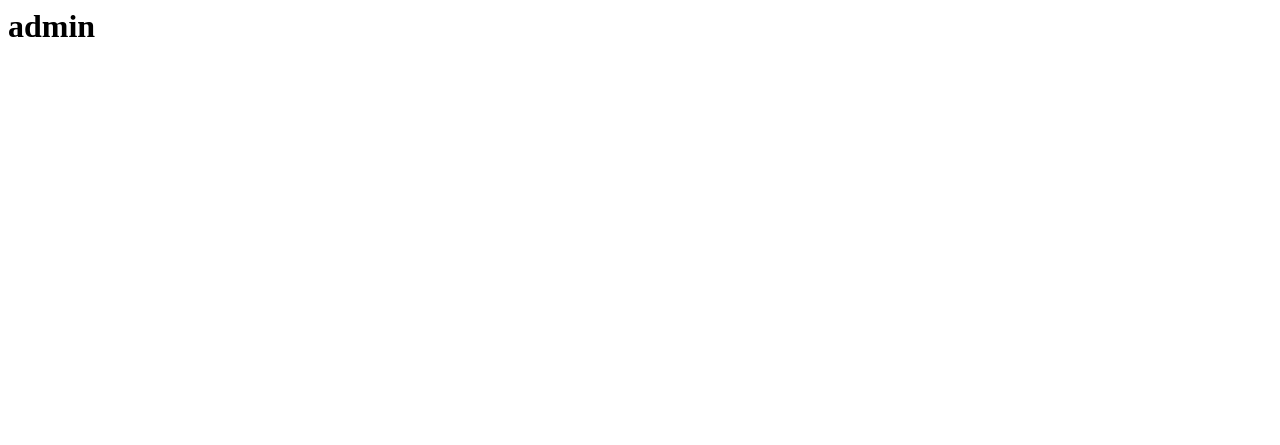
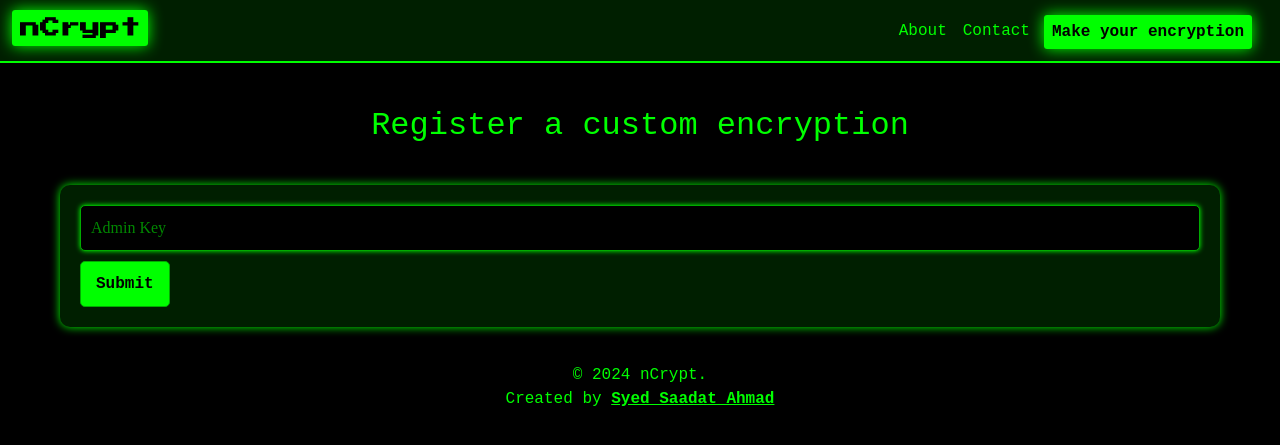
Before and after one commit to Saadat-Ahmad/nCrypt, a Flask app: page /make-custom in a window 1280 px wide. Before the commit the part shown is almost empty. Shown: the top 445 px of the page. Run offline with Flask 3, Linux system fonts and the light colour scheme; the visitor is signed in with stand-in values (Sample User, id 1).

Commit message:
getting admin privileges to work

```diff
--- a/deploy.py
+++ b/deploy.py
@@ -13,12 +13,12 @@ app.secret_key = '12345'
 # Configure session to use filesystem (instead of signed cookies)
 app.config["SESSION_PERMANENT"] = False
 app.config["SESSION_TYPE"] = "filesystem"
-app.config['SQLALCHEMY_DATABASE_URI'] = 'sqlite:///database.db'
+app.config['SQLALCHEMY_DATABASE_URI'] = 'sqlite:///ncrypt.db'
 Session(app)
 
 # db = SQL("sqlite:///database.db")
 
-conn = sqlite3.connect('database.db', check_same_thread=False)
+conn = sqlite3.connect('ncrypt.db', check_same_thread=False)
 db = conn.cursor()
 table = "CREATE TABLE IF NOT EXISTS 'encryption_methods' (id INTEGER PRIMARY KEY AUTOINCREMENT, encryption_name TEXT UNIQUE NOT NULL, hashed_password TEXT NOT NULL, encryption_list TEXT, 'length'  INTEGER , type TEXT, hashed_admin_key TEXT);"
 db.execute(table)
@@ -34,9 +34,10 @@ def generate_padded_encryption(length, encryption_list, i):
 def checkAdmin():
     key = request.form.get("adminKey")
     key = generate_password_hash(key)
-    rows = db.execute("SELECT hashed_admin_key FROM encryption_methods WHERE encryption_name = ?", int(session["user_id"])).fetchall()
+    rows = db.execute("SELECT hashed_admin_key FROM encryption_methods WHERE id = ?", (int(session["user_id"]), )).fetchall()
     keyHash = rows[0][0]
     if check_password_hash(key, keyHash):
+        session["admin"] = True
         return True
     else:
         return False
@@ -330,6 +331,7 @@ def use():
 
         # Remember which user has logged in
         session["user_id"] = rows[0][0]
+        session["admin"] = False
         # Redirect user to home page
         return render_template("encrypt.html")
 
@@ -390,6 +392,7 @@ def create():
             rows = db.execute(
             "SELECT id FROM encryption_methods WHERE encryption_name = ?", (encryption_name,)).fetchall()
             session["user_id"] = rows[0][0]
+            session["admin"] = False
             return redirect("/make-custom")
     else:
         return render_template("create.html")
@@ -428,8 +431,10 @@ def custom():
 @app.route('/make-custom', methods=["GET", "POST"])
 @login_required
 def numeric():
+    print(session["admin"])
     if request.method == "POST":
-        if checkAdmin():
+        render_template("admin.html")
+        if checkAdmin() or session["admin"]:
             if save_encryption("encryption(/make-custom)"):
                 return redirect("/use-custom")
             else:
@@ -438,7 +443,6 @@ def numeric():
         else:
             flash("Give Admin key", "error")
             return render_template("admin.html")
-    flash("Give Admin key", "error")
     return render_template("admin.html")
 
 @app.route('/use-custom', methods=["GET", "POST"])
@@ -538,6 +542,7 @@ def createlang():
             rows = db.execute(
             "SELECT id FROM encryption_methods WHERE encryption_name = ?", (encryption_name,)).fetchall()
             session["user_id"] = rows[0][0]
+            session["admin"] = False
             return redirect("/make-custom-language")
     else:
         return render_template("createLang.html")
--- a/templates/admin.html
+++ b/templates/admin.html
@@ -1 +1,17 @@
-<h1>admin</h1>
+{% extends 'layout.html' %}
+
+{% block title %}Custom encryption{% endblock %}
+
+{% block content %}
+<div>
+    <header>
+        <h2>Register a custom encryption</h2>
+    </header>
+
+    <form method="POST" action="/make-custom">
+        <input type="password" name="adminKey" required placeholder="Admin Key">
+
+        <button type="submit" name="submit" value="submit">Submit</button>
+    </form>
+</div>
+{% endblock %}
```
Also changed, not shown: ncrypt.db (added), 2 other files.
